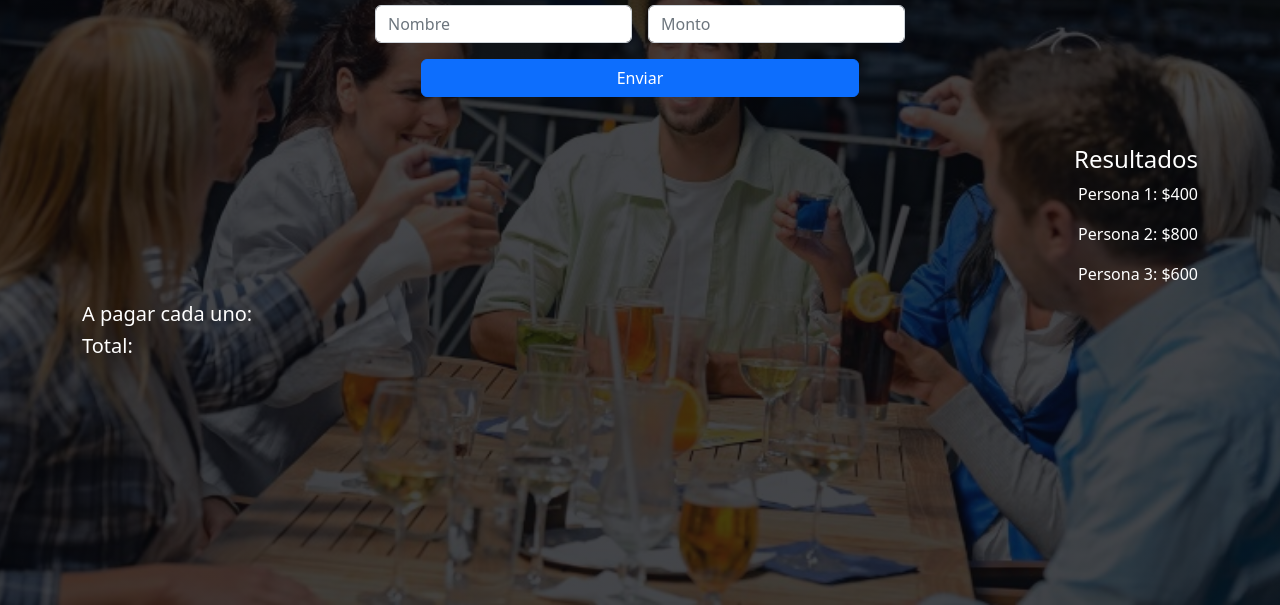
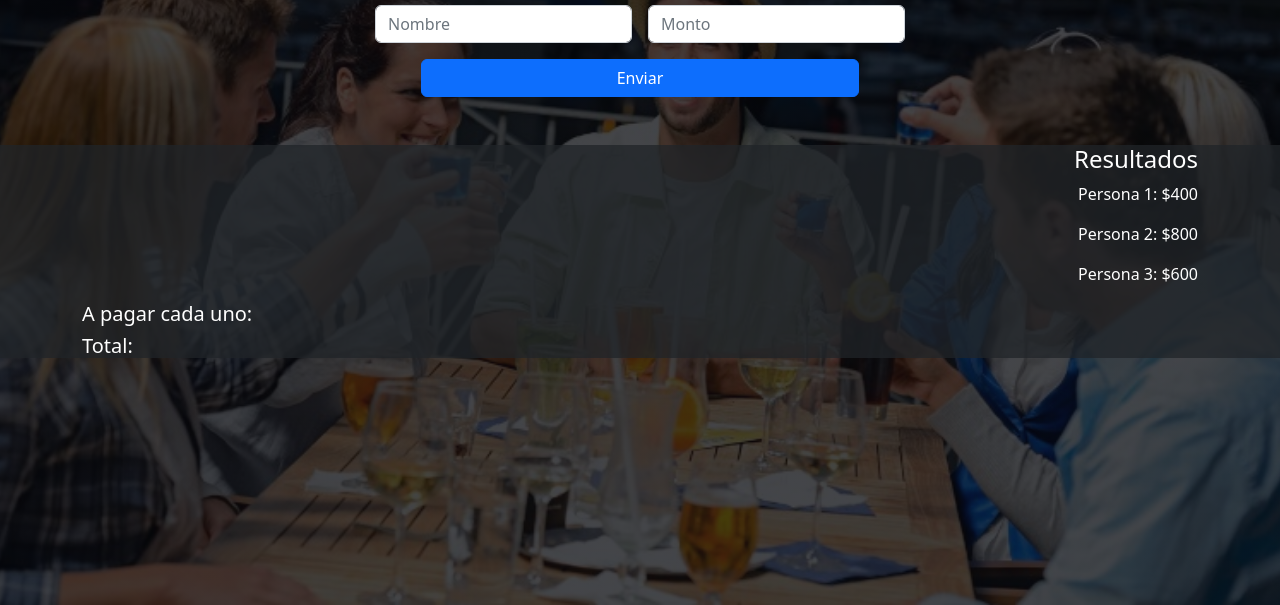
Before and after one commit to MarcAlva2003/ejercicio-sprint-2, a plain HTML site: page index.html in a window 1280 px wide. Shown: the part 195-800 px from the top of the page. Drawn offline with nearby package versions, Linux system fonts and the light colour scheme.

Commit message:
opacity-75

```diff
--- a/index.html
+++ b/index.html
@@ -47,7 +47,7 @@
 
 
 
-    <!-- <div class="d-none"> -->
+    <div class="bg-dark bg-opacity-75">
       <div class="mt-5 text-end  text-white container-sm">
         <h4>Resultados</h4>
         <p>Persona 1: $400</p>
```
Lines whose indentation alone changed are shown as unchanged.
